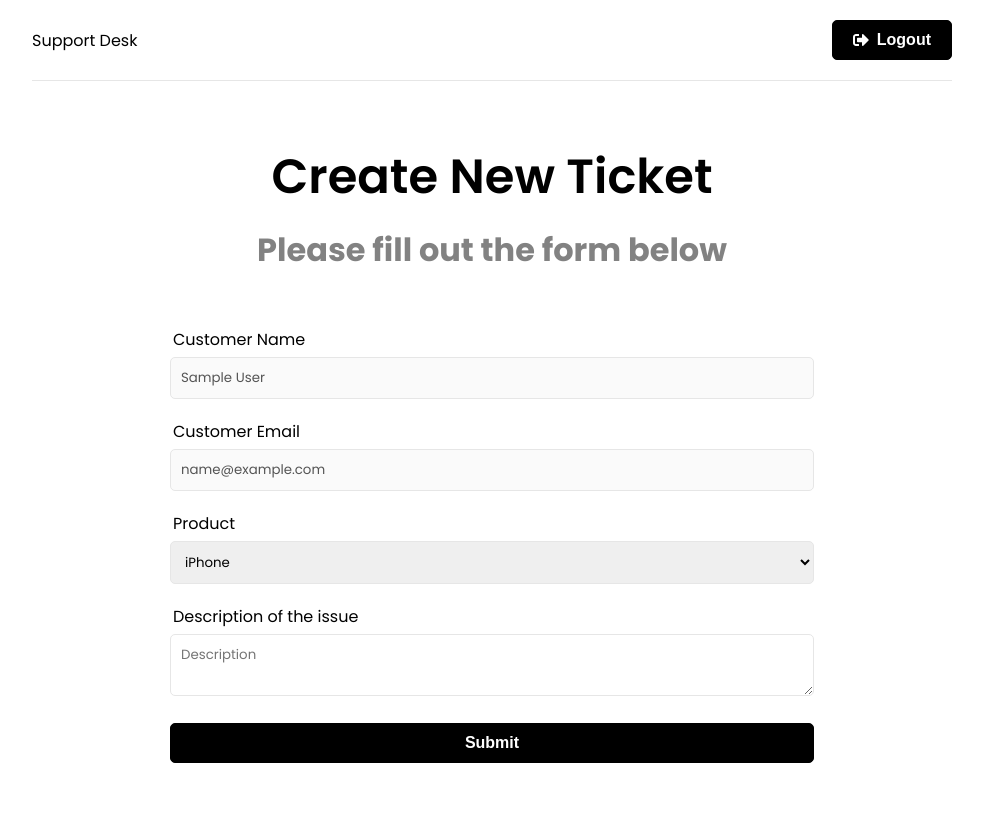
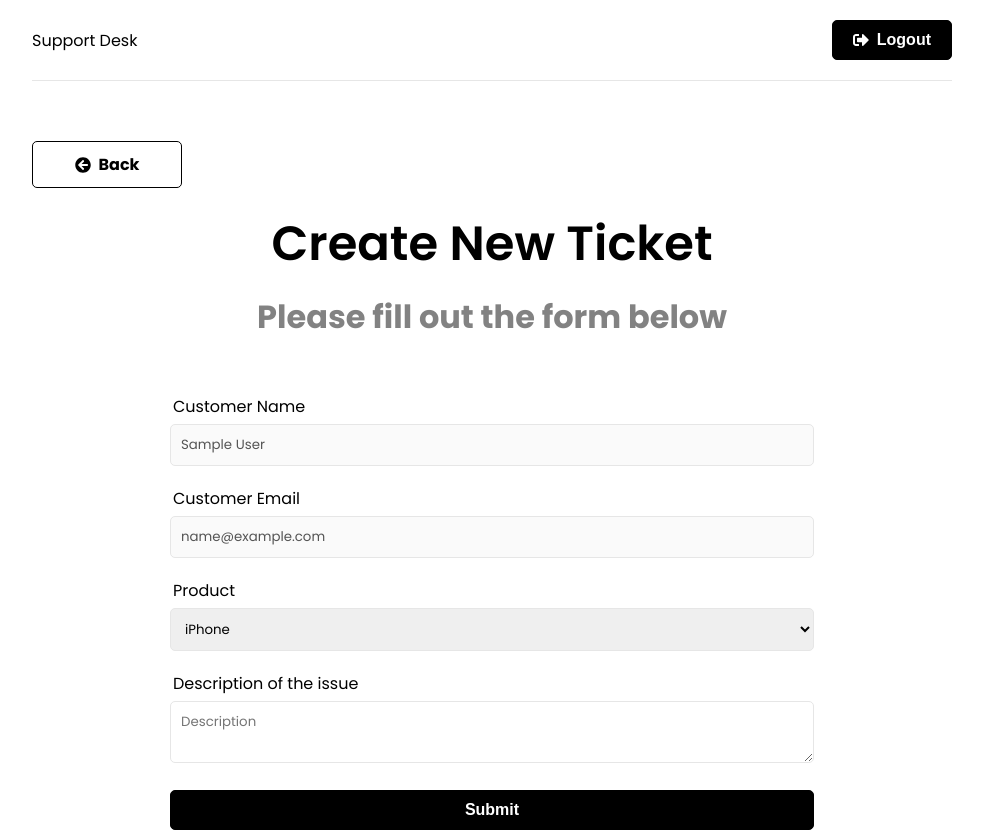
Before and after one commit to codyafingerson/support-desk, a React (Create React App) app in the folder frontend/: page /new-ticket in a window 1280 px wide. Shown: the whole page, without its empty margins (148-1131 px from the left). Before the commit the page ends 800 px from the top, so only its background shows below. Built offline with nearby package versions, Linux system fonts and the light colour scheme; sample sign-in values are in the browser's storage.

Commit message:
Add back button to UI

```diff
--- a/frontend/src/pages/NewTicket.jsx
+++ b/frontend/src/pages/NewTicket.jsx
@@ -4,6 +4,7 @@ import { useNavigate } from 'react-router-dom';
 import { createTicket, reset } from '../features/tickets/ticketSlice';
 import { toast } from 'react-toastify';
 import Spinner from "../components/Spinner"
+import BackButton from '../components/BackButton';
 
 function NewTicket() {
     const { user } = useSelector((state) => state.auth);
@@ -44,6 +45,7 @@ function NewTicket() {
 
     return (
         <>
+        <BackButton url="/" />
             <section className="heading">
                 <h1>Create New Ticket</h1>
                 <p>Please fill out the form below</p>
```
